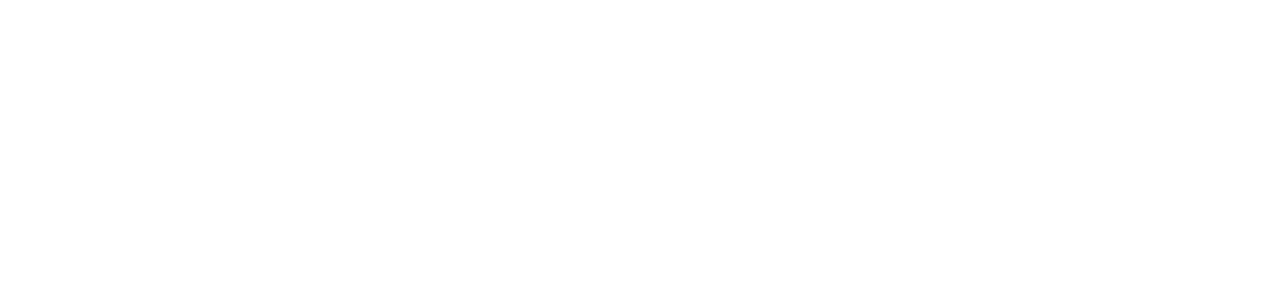
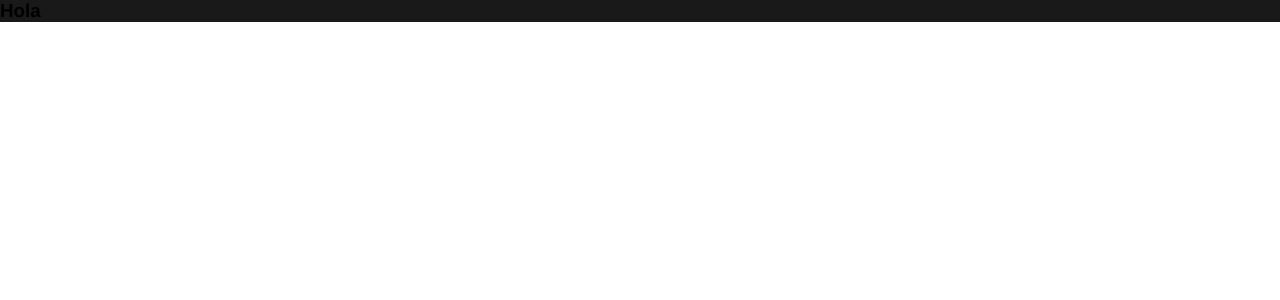
Before and after one commit to pacomariano28/Globify, a React (Vite) app: page /left in a window 1280 px wide. Before the commit this address had no page. Shown: the top 300 px of the page. Built offline with nearby package versions, Linux system fonts and the light colour scheme.

Commit message:
he cambiado de secure a home, así que hay que cambair la ruta de redireccion de tu spotify developer

```diff
--- a/src/components/App.jsx
+++ b/src/components/App.jsx
@@ -1,7 +1,8 @@
 import { BrowserRouter as Router, Route, Routes } from "react-router-dom";
 import '../styles/App.css'
 import Login from './login.jsx'
-import Secure from './secure.jsx'
+import Secure from './home.jsx'
+import Left from "./left.jsx";
 
 function App() {
 
@@ -10,7 +11,10 @@ function App() {
 			<Router>
 				<Routes>
 					<Route path="/" element={<Login />} />
-				<Route path="/secure" element={<Secure />} />
+					<Route path="/home" element={<Secure />} />
+					<Route path="/left" element={<Left />} />
+					{/* <Middle/>
+					<Right/> */}
 				</Routes>
 			</Router>
 		</main>
--- /dev/null
+++ b/src/components/left.jsx
@@ -0,0 +1,10 @@
+
+const Left = () => {
+	return (
+		<section>
+			<h3>Hola</h3>
+		</section>
+	)
+}
+
+export default Left;
--- a/src/components/login.jsx
+++ b/src/components/login.jsx
@@ -2,7 +2,7 @@ import '../styles/login.css';
 
 export default function Login() {
 	const handleClick = () => {
-	  const callbackUrl = `http://localhost:5173/secure`;
+	  const callbackUrl = `http://localhost:5173/home`;
 	  const client_id = "248dfa5e8e794fc392b1d1ce569b6da9";
 	  const scopes = [
 		'ugc-image-upload',
@@ -24,7 +24,7 @@ export default function Login() {
 		'user-library-modify',
 		'user-read-email',
 		'user-read-private'
-	  ].join('%20'); // Unir los scopes con %20 (espacio URL-encoded)
+	  ].join('%20');
 	  const targetUrl = `https://accounts.spotify.com/authorize?client_id=${client_id}&response_type=token&redirect_uri=${encodeURIComponent(callbackUrl)}&scope=${scopes}`;
 	  window.location.href = targetUrl;
 	};
--- a/src/styles/login.css
+++ b/src/styles/login.css
@@ -23,10 +23,10 @@
 		padding: 10px 18px;
 		cursor: pointer;
 
-		transition: all 0.5s;
+		transition: all .4s;
 
 		&:hover {
-			transform: scale(110%);
+			transform: scale(1.05);
 		}
 	}
 
```
Also changed, not shown: src/components/home.jsx (renamed from src/components/secure.jsx). Lines whose indentation alone changed are shown as unchanged.
